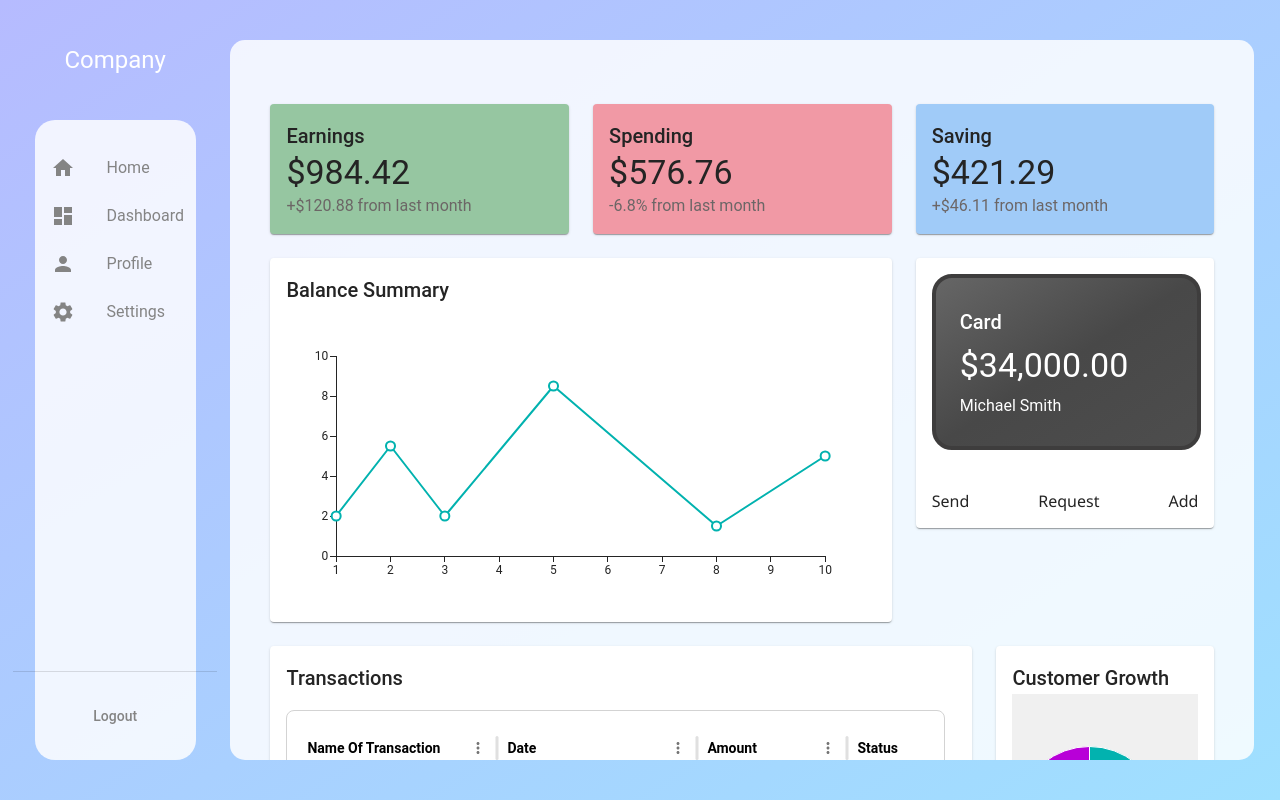
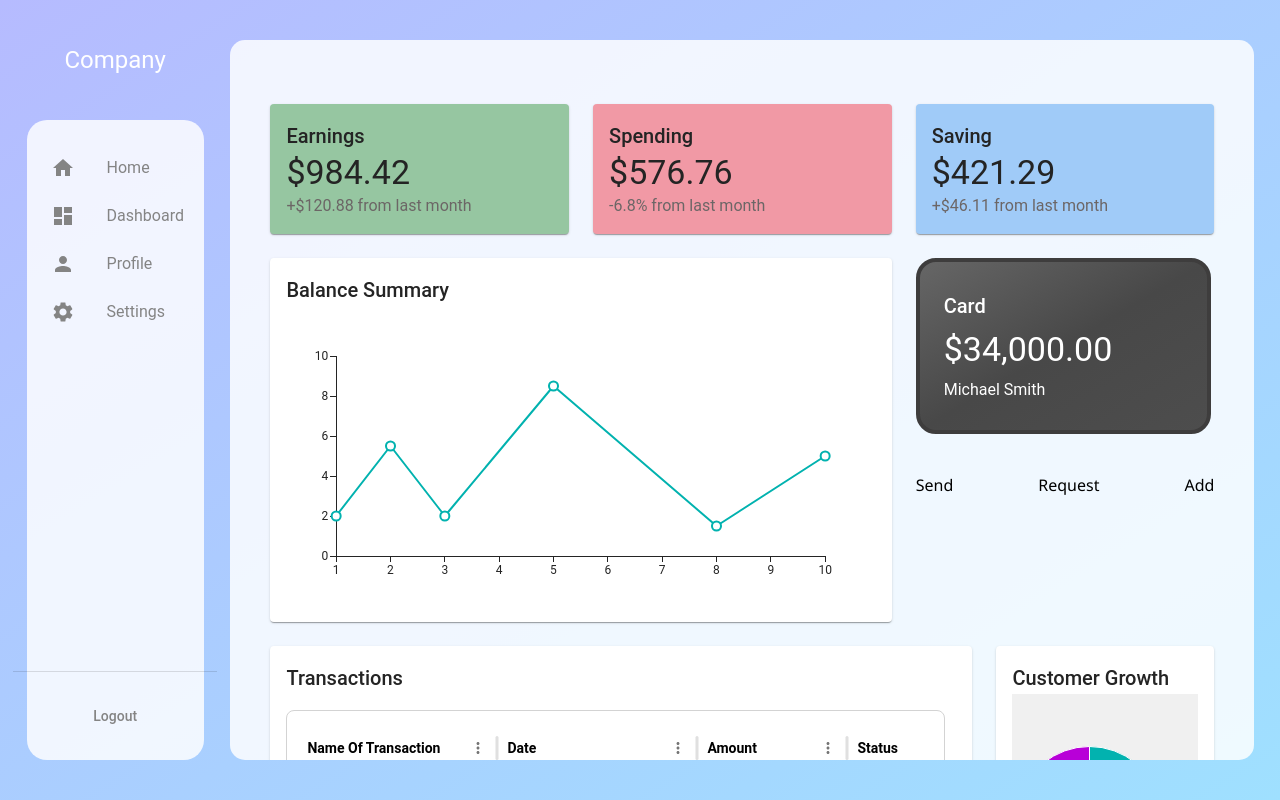
Before and after one commit to Blezix/DashboardLatest, a React (Create React App) app: page / in a window 1280 px wide. Built offline with nearby package versions, Linux system fonts and the light colour scheme.

Commit message:
Implemented Routing and changed Sidbar padding

```diff
--- a/package.json
+++ b/package.json
@@ -14,6 +14,7 @@
     "@testing-library/user-event": "^13.5.0",
     "react": "^18.3.1",
     "react-dom": "^18.3.1",
+    "react-router-dom": "^6.27.0",
     "react-scripts": "5.0.1",
     "web-vitals": "^2.1.4"
   },
--- a/src/App.js
+++ b/src/App.js
@@ -2,30 +2,32 @@ import React from "react";
 import { Box } from "@mui/material";
 import Sidebar from "./scenes/global/Sidebar";
 import Dashboard2 from "./scenes/Dashboard/Dashboard2";
-import Dashboard from "./scenes/Dashboard/Dashboard";
-import Grow from '@mui/material/Grow';
+import { BrowserRouter as Router, Routes, Route } from "react-router-dom";
 import Slide from '@mui/material/Slide';
+
 function App() {
     return (
         <Box className="App" display="flex">
-
+            <Router>
                 <Sidebar />
-
-            <Slide direction={"up"} in={true} timeout={1000}>
-                <Box className="content"  display="flex" sx={{
-                    height:"90vh",
-                    width:"80%",
+                <Slide direction="up" in={true} mountOnEnter unmountOnExit timeout={500}>
+                    <Box className="content" display="flex" sx={{
+                        height: "90vh",
+                        width: "80%",
                         overflowX: "hidden",
                         overflowY: "scroll",
-                    background:"#ffffffd4",
-                    mt:"auto",
-                    mb:"auto",
-                    borderRadius:"15px"
+                        background: "#ffffffd4",
+                        mt: "auto",
+                        mb: "auto",
+                        borderRadius: "15px"
                     }}>
-                    <Dashboard2 />
+                        <Routes>
+                            <Route path="/" element={<Dashboard2 />} />
+                            <Route path="/ApiForm" />
+                        </Routes>
                     </Box>
                 </Slide>
-
+            </Router>
         </Box>
     );
 }
--- a/src/components/Cards/BalanceSummary.jsx
+++ b/src/components/Cards/BalanceSummary.jsx
@@ -1,5 +1,6 @@
 import React from 'react';
 import { Paper, Typography, Box } from '@mui/material';
+
 import { LineChart } from '@mui/x-charts';
 
 const data = [
--- a/src/components/Cards/CardInfo.jsx
+++ b/src/components/Cards/CardInfo.jsx
@@ -3,13 +3,12 @@ import { Paper, Typography, Box } from '@mui/material';
 
 export default function CardInfo() {
     return (
-        <Paper sx={{ padding: 2 }}>
+        <Box sx={{ Display:"flex",flexDirection:"column",justifyContent:"space-between",height:"100%" }}>
             <Box sx={{
                 display: 'flex',
                 flexDirection: 'column',
                 alignItems: 'start',
                 justifyContent: "space-around",
-                margin: "auto",
                 marginBottom: "40px",
                 width: "80%",
                 height: "120px",
@@ -28,6 +27,6 @@ export default function CardInfo() {
                 <Box>Request</Box>
                 <Box>Add</Box>
             </Box>
-        </Paper>
+        </Box>
     );
 }
--- a/src/scenes/global/Sidebar.jsx
+++ b/src/scenes/global/Sidebar.jsx
@@ -15,21 +15,24 @@ import DashboardIcon from "@mui/icons-material/Dashboard";
 import PersonIcon from "@mui/icons-material/Person";
 import SettingsIcon from "@mui/icons-material/Settings";
 import Slide from "@mui/material/Slide";
+import { useNavigate } from "react-router-dom";
 
 const Sidebar = () => {
     const [activeSite, setActiveSite] = useState(null);
     const theme = useTheme();
     const isMediumScreen = useMediaQuery(theme.breakpoints.down("md"));
+    const navigate = useNavigate();
 
     const sites = [
-        { name: "Home", icon: <HomeIcon /> },
-        { name: "Dashboard", icon: <DashboardIcon /> },
-        { name: "Profile", icon: <PersonIcon /> },
-        { name: "Settings", icon: <SettingsIcon /> },
+        { name: "Home", icon: <HomeIcon />, path: "/home" },
+        { name: "Dashboard", icon: <DashboardIcon />, path: "/" },
+        { name: "Profile", icon: <PersonIcon />, path: "/profile" },
+        { name: "Settings", icon: <SettingsIcon />, path: "/settings" },
     ];
 
     const handleSiteClick = (site) => {
-        setActiveSite(site);
+        setActiveSite(site.name);
+        navigate(site.path);
     };
 
     return (
@@ -38,8 +41,8 @@ const Sidebar = () => {
             in={true}
             timeout={500}
             mountOnEnter
-            unmountOnExit>
-
+            unmountOnExit
+        >
             <Box
                 sx={{
                     width: { xs: "0", sm: "18%" },
@@ -75,6 +78,8 @@ const Sidebar = () => {
                         bgcolor: "background.main",
                         height: "80%", width:"70%",
                         borderRadius: "20px",
+                        pl: 1,
+                        pr:1,
                         display: "flex",
                         flexDirection: "column",
                         justifyContent: "space-between",
@@ -103,7 +108,7 @@ const Sidebar = () => {
                                     },
                                 }}
                                 selected={activeSite === site.name}
-                            onClick={() => handleSiteClick(site.name)}
+                                onClick={() => handleSiteClick(site)}
                             >
                                 <ListItemIcon
                                     sx={{
```
Also changed, not shown: src/components/SidebarItem.jsx (+12 -2 lines), 1 other file (tests, documents, lock files or other folders). Lines whose indentation alone changed are shown as unchanged.
